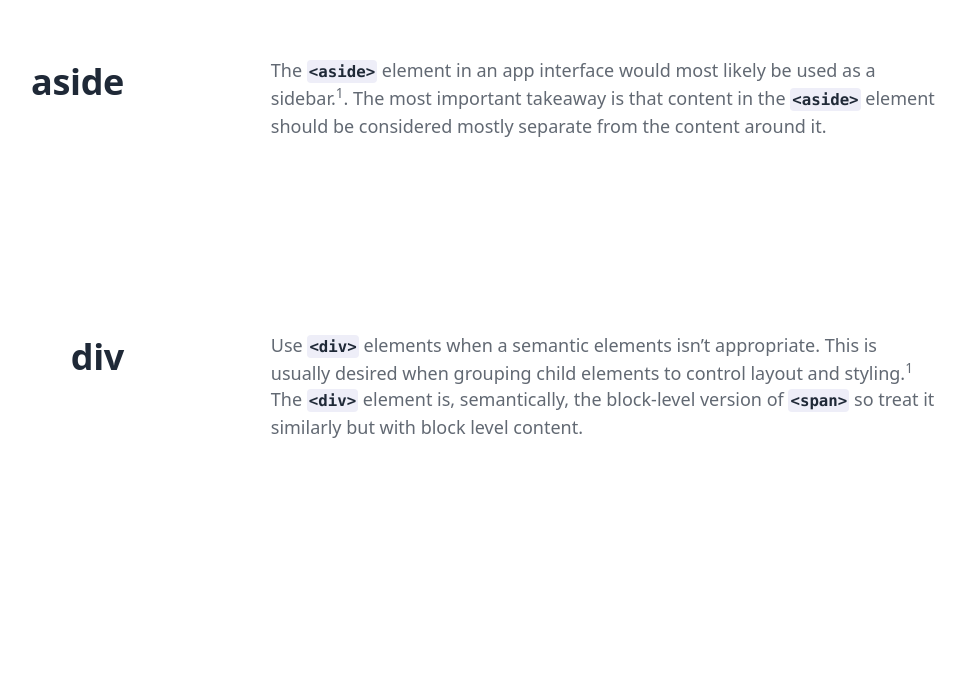
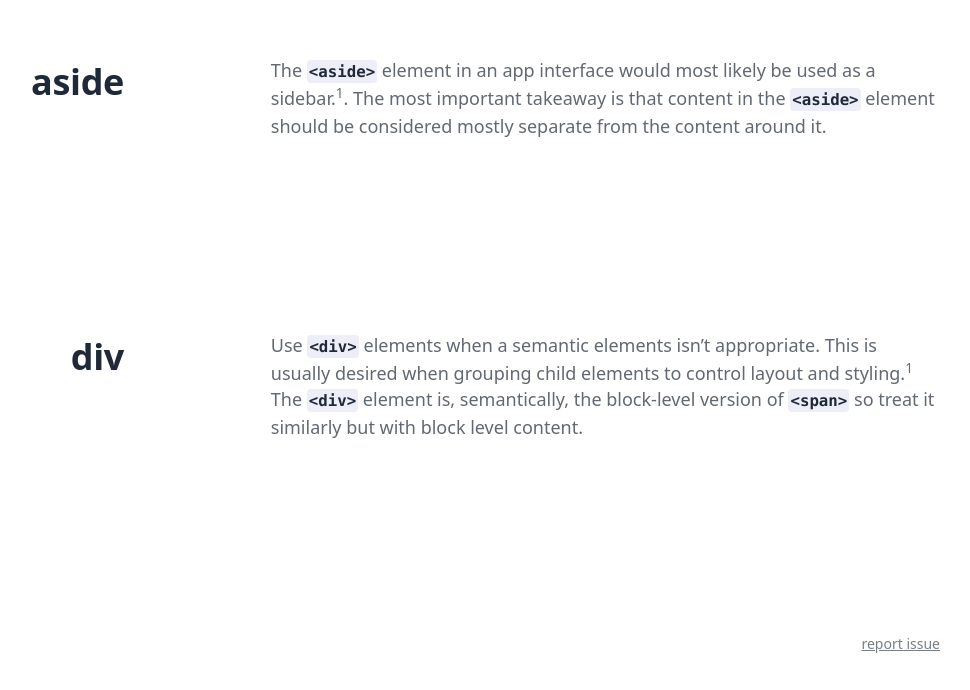
Before and after one commit to davidwoolf/anatomy-ui, a SvelteKit app: page /foundations/layout/semantic-elements in a window 1280 px wide. Shown: the part 4063-4753 px from the top of the page, without its empty margins (244-1214 px from the left). Before the commit the page ends 4599 px from the top, so only its background shows below. Built offline with nearby package versions, Linux system fonts and the light colour scheme; a web font is replaced by a local one.

Commit message:
added report button to pages

```diff
--- a/src/routes/(app)/foundations/[id]/[slug]/+page.svelte
+++ b/src/routes/(app)/foundations/[id]/[slug]/+page.svelte
@@ -77,6 +77,14 @@
   import Box from "@components/box.svelte";
   import Spacer from "@components/grid/spacer.svelte";
   import Breadcrumbs from "@components/breadcrumbs.svelte";
+
+  function getTitle() {
+    return `[Foundations] Issue with page: "${data.title}"`;
+  }
+
+  function getDescription() {
+    return `--- url: https://anatomyui.com/foundations/${data.id}/${data.slug} ---`;
+  }
 </script>
 
 <div class="breadcrumbs">
@@ -184,6 +192,16 @@
             {/each}
           {/if}
         {/each}
+
+        <Separator />
+
+        <Column column="1" span="12">
+          <a
+            class="report-issue"
+            target="_blank"
+            href={`https://github.com/davidwoolf/anatomy-everyday-ui-site/issues/new?title=${getTitle()}&body=${getDescription()}&labels=documentation`}
+            >report issue</a>
+        </Column>
       </Grid>
     </svelte:fragment>
   </Layout>
@@ -218,6 +236,14 @@
     max-width: 90rem;
   }
 
+  .report-issue {
+    font-size: var(--font-size-sm);
+    display: block;
+    opacity: 0.6;
+    text-align: center;
+    text-decoration: underline;
+  }
+
   @media (min-width: 768px) {
     article {
       padding: 6rem 4rem;
```
